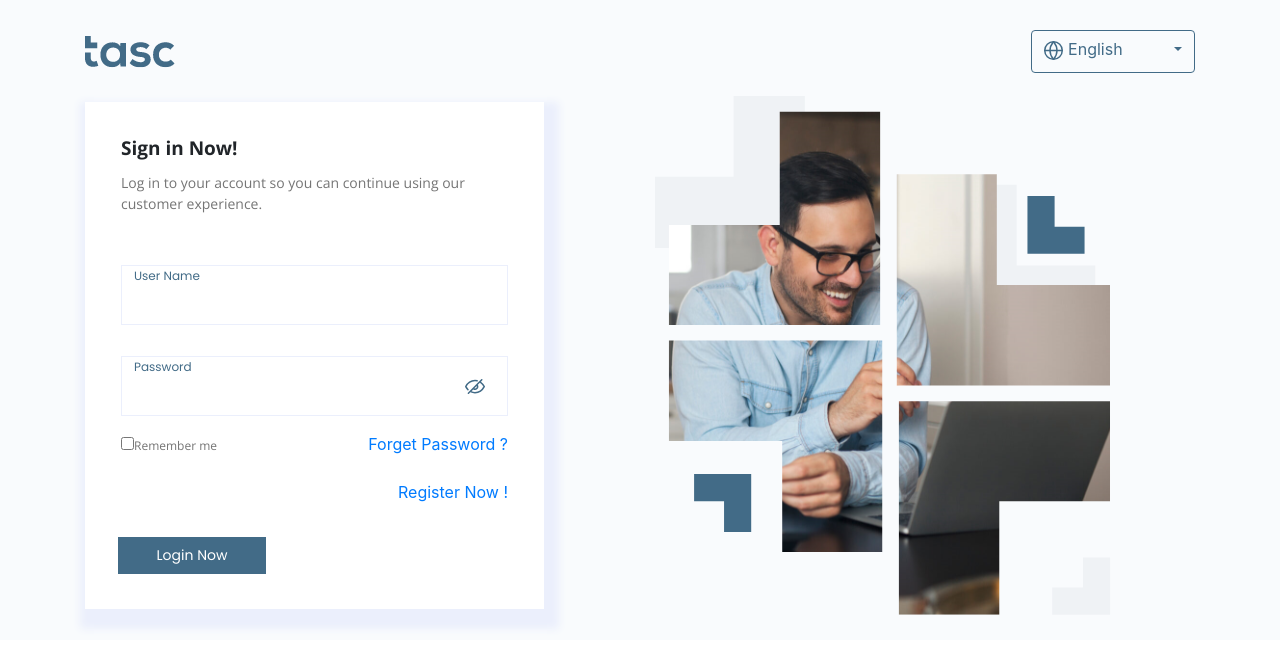
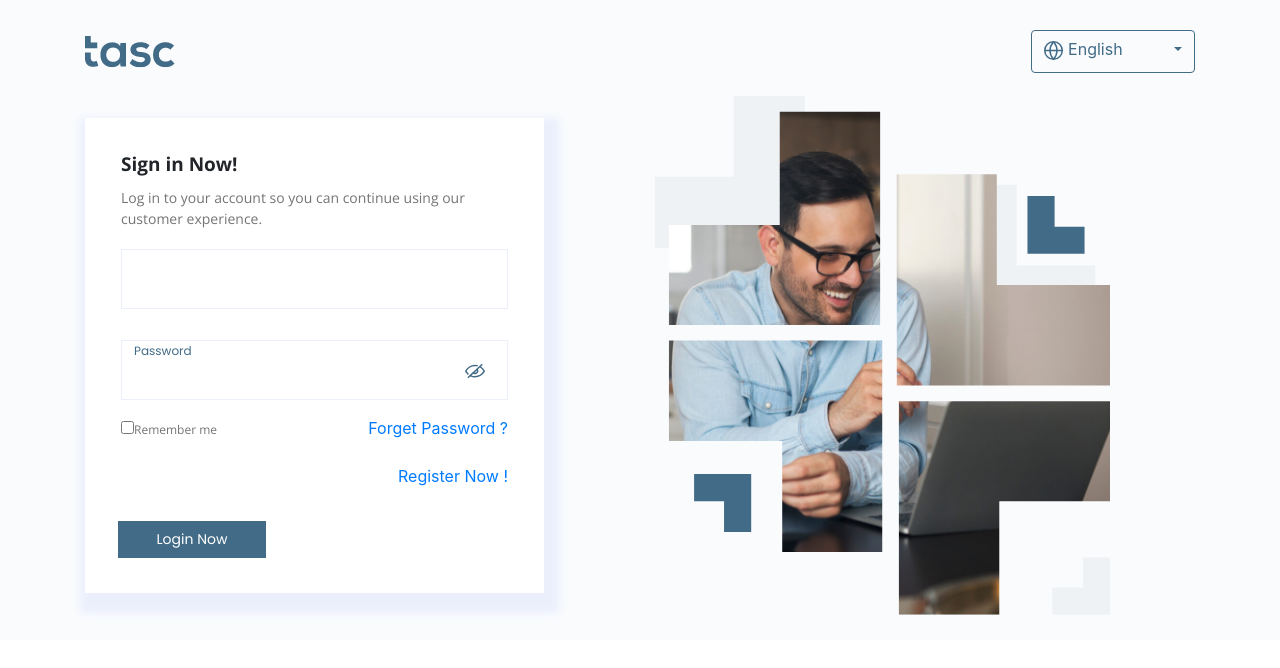
Before and after one commit to NancyAhmed97/tasc-project, a React (Create React App) app: page /login in a window 1280 px wide. Shown: the top 668 px of the page. Built offline with nearby package versions, Linux system fonts and the light colour scheme.

Commit message:
finishing

```diff
--- a/src/Modules/Login/LoginForm/LoginForm.js
+++ b/src/Modules/Login/LoginForm/LoginForm.js
@@ -8,7 +8,7 @@ import img from "../../../Resources/Assets/Group 6026.png";
 import "./LoginForm.css";
 function LoginForm() {
   const [passSeenState, setPassSeenState] = useState("password");
-  const [userName, setUserName] = useState("");
+  const [email, setEmail] = useState("");
   const [pass, setPass] = useState("");
   const [rememberMe, setRememberMe] = useState("");
   const [alert, setAlert] = useState(false);
@@ -22,14 +22,14 @@ function LoginForm() {
   };
   const sendData = (e) => {
     e.preventDefault();
-    if (!userName || !pass) {
+    if (!email || !pass) {
       setAlert(true);
     } else {
       axios({
         method: "post",
         url: "http://localhost:8000/api/v1/login",
         data: {
-          name: userName,
+          email: email,
           password: pass,
           rememberMe: rememberMe,
         },
@@ -39,8 +39,8 @@ function LoginForm() {
     }
   };
   const getData = (e) => {
-    if (e.target.id === "userName") {
-      setUserName(e.target.value);
+    if (e.target.id === "email") {
+      setEmail(e.target.value);
     } else if (e.target.id === "password") {
       setPass(e.target.value);
     } else if (e.target.id === "Remember") {
@@ -73,11 +73,11 @@ function LoginForm() {
                       </Alert>
                     )}
                     </div>
-                  <label>{currentLocal.login.userName}</label>
+                  <label>{currentLocal.login.email}</label>
                   <input
-                    type="text "
+                    type="email "
                     className="w-100  input"
-                    id="userName"
+                    id="email"
                     onChange={getData}
                   />
                   <label>{currentLocal.login.password}</label>
```
